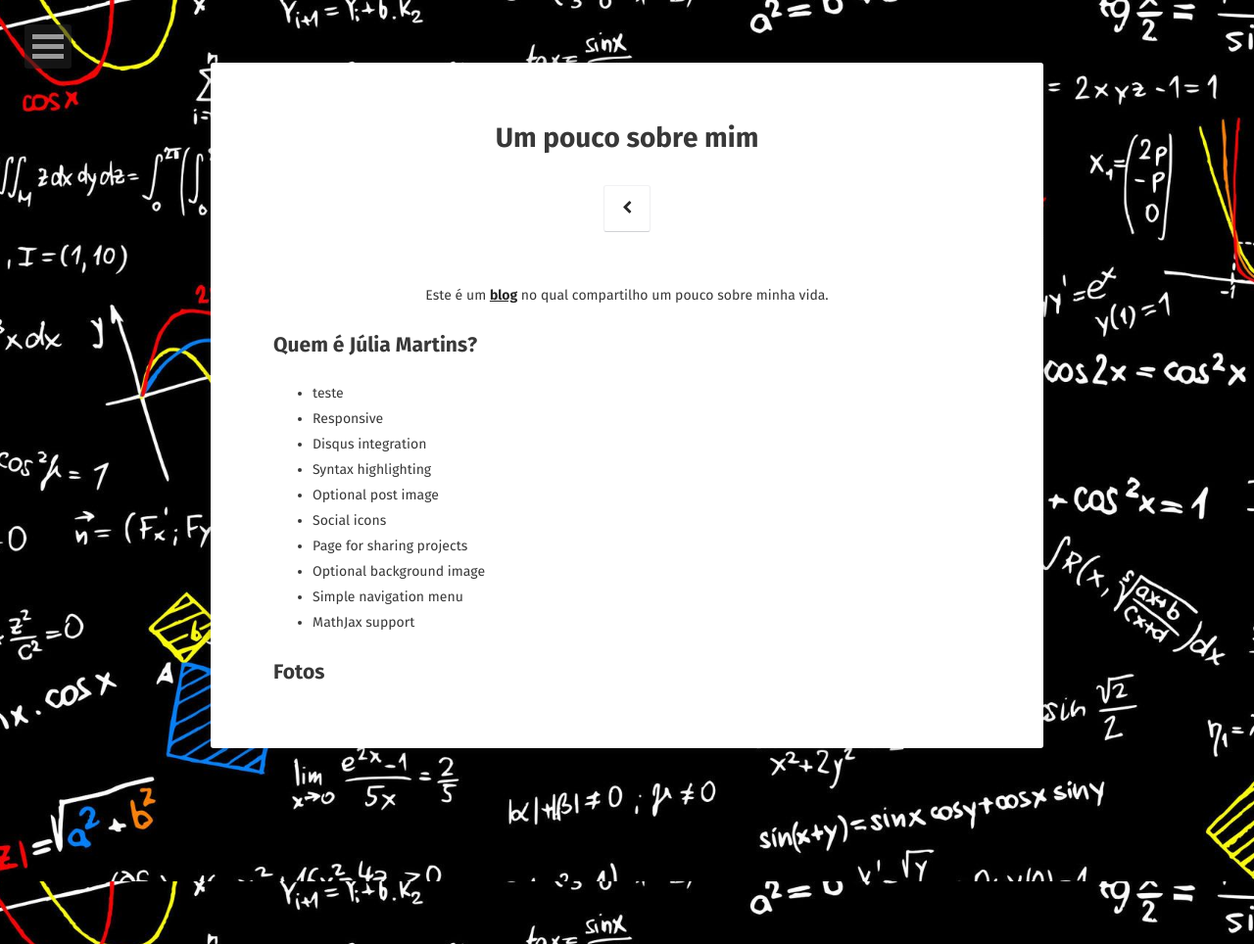
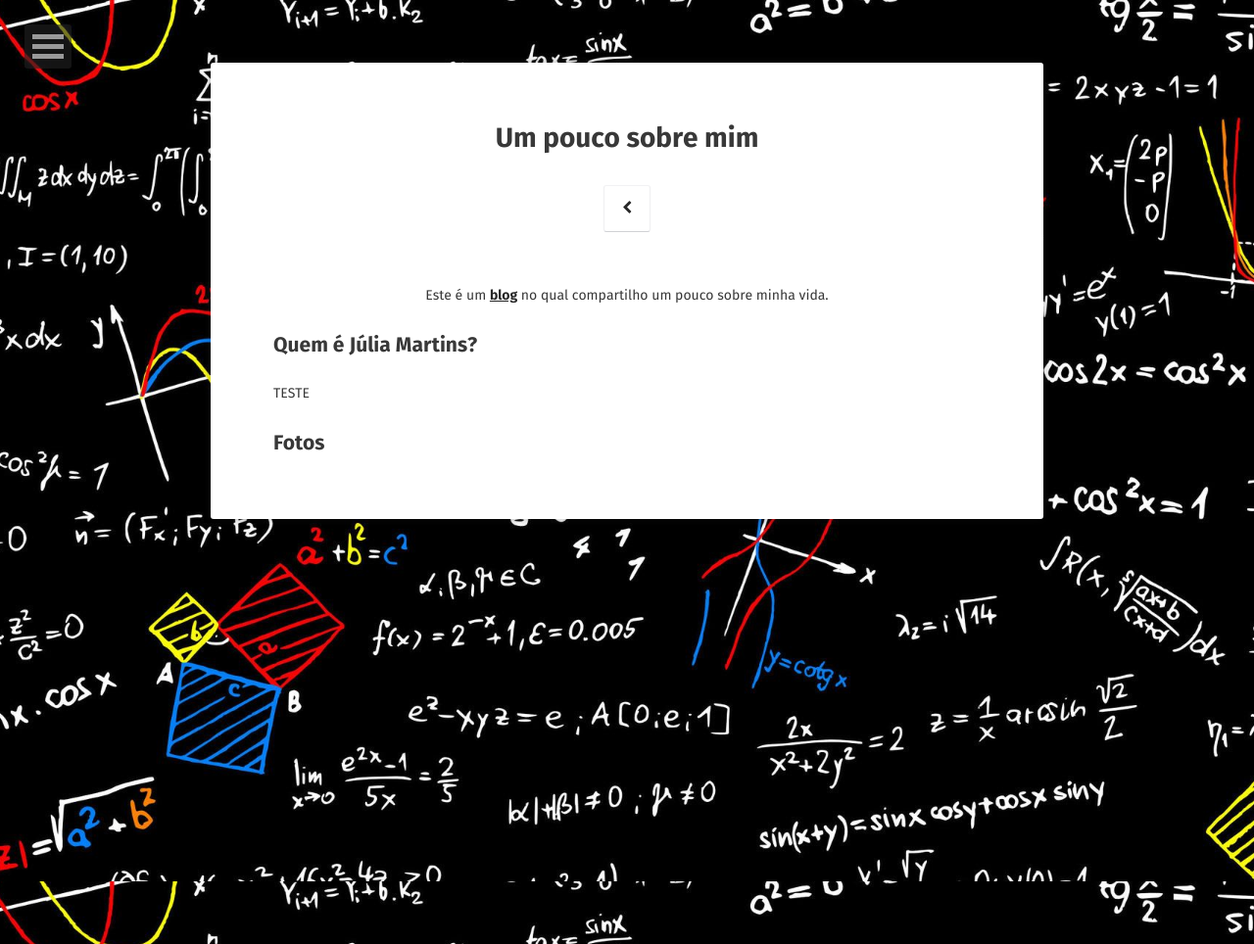
Before and after one commit to julialmartins/julialmartins.github.io, a Jekyll site: the page built from about/index.md, in a window 1280 px wide. Shown: the whole page at 98% size. Built offline with Jekyll 4.4.1, drawn with Linux system fonts in a browser that asks for light colours; some web fonts are replaced.

Commit message:
Alteracoes

```diff
--- a/about/index.md
+++ b/about/index.md
@@ -9,16 +9,8 @@
 <center>Este é um <a href="https://julialmartins.github.io//"><b>blog</b></a> no qual compartilho um pouco sobre minha vida.</center>
 
 ## Quem é Júlia Martins?
-* teste
-* Responsive
-* Disqus integration
-* Syntax highlighting
-* Optional post image
-* Social icons
-* Page for sharing projects
-* Optional background image
-* Simple navigation menu
-* MathJax support
+
+TESTE
 
 ## Fotos
 
```
Also changed, not shown: README.md.
